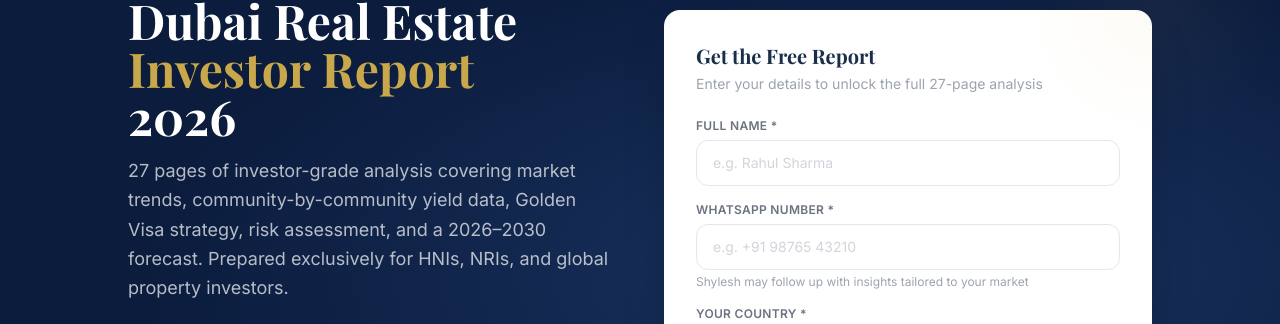
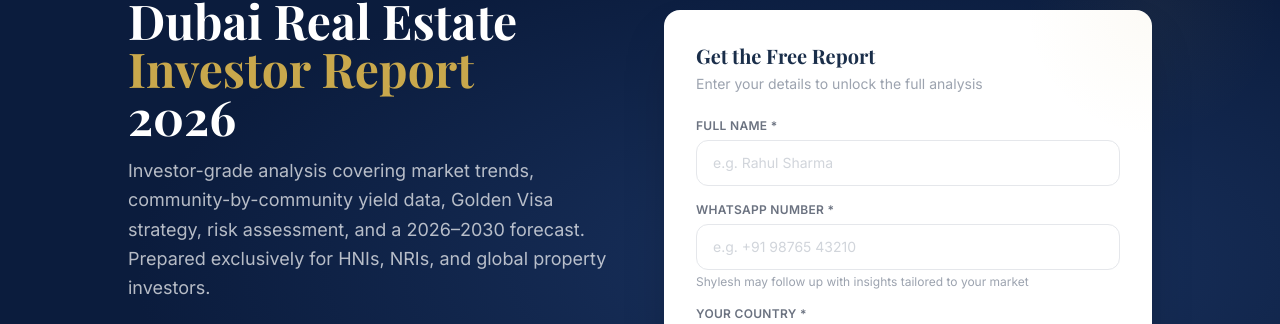
Before and after one commit to 1angshumanbiswas-ops/investdubai-demo, a Next.js app: page /investor-report in a window 1280 px wide. Shown: the part 223-547 px from the top of the page. Built offline with nearby package versions, Linux system fonts and the light colour scheme; no server answers; a web font is replaced by a local one.

Commit message:
fix: remove inaccurate page count from investor report copy

```diff
--- a/app/investor-report/page.tsx
+++ b/app/investor-report/page.tsx
@@ -102,7 +102,7 @@ export default function InvestorReportPage() {
               2026
             </h1>
             <p className="text-white/70 text-lg mb-6 leading-relaxed">
-              27 pages of investor-grade analysis covering market trends, community-by-community yield data, Golden Visa strategy, risk assessment, and a 2026–2030 forecast. Prepared exclusively for HNIs, NRIs, and global property investors.
+              Investor-grade analysis covering market trends, community-by-community yield data, Golden Visa strategy, risk assessment, and a 2026–2030 forecast. Prepared exclusively for HNIs, NRIs, and global property investors.
             </p>
 
             {/* Stats row */}
@@ -160,7 +160,7 @@ export default function InvestorReportPage() {
             ) : (
               <div className="bg-white rounded-2xl p-8 shadow-2xl">
                 <h2 className="font-display text-navy text-xl font-bold mb-1">Get the Free Report</h2>
-                <p className="text-gray-400 text-sm mb-6">Enter your details to unlock the full 27-page analysis</p>
+                <p className="text-gray-400 text-sm mb-6">Enter your details to unlock the full analysis</p>
 
                 <div className="space-y-4">
                   <div>
--- a/components/ExitIntentPopup.tsx
+++ b/components/ExitIntentPopup.tsx
@@ -84,7 +84,7 @@ export default function ExitIntentPopup() {
             Wait — don't leave empty-handed
           </h2>
           <p className="text-white/60 text-sm mt-1">
-            Get the free 27-page Dubai Real Estate Investor Report 2026 — used by HNIs and NRIs
+            Get the free Dubai Real Estate Investor Report 2026 — used by HNIs and NRIs
             to make smarter property decisions.
           </p>
         </div>
--- a/components/ReportLeadMagnet.tsx
+++ b/components/ReportLeadMagnet.tsx
@@ -83,7 +83,7 @@ export default function ReportLeadMagnet({ variant = 'full', sourceTag = 'site'
           </div>
           <div>
             <p className="text-white font-semibold text-sm">Free Investor Report</p>
-            <p className="text-white/50 text-xs">Dubai Real Estate 2026 · 27 pages</p>
+            <p className="text-white/50 text-xs">Dubai Real Estate 2026</p>
           </div>
         </div>
         <div className="space-y-2.5">
@@ -158,7 +158,7 @@ export default function ReportLeadMagnet({ variant = 'full', sourceTag = 'site'
         <div>
           <div className="inline-flex items-center gap-2 bg-gold/20 border border-gold/30 rounded-full px-3 py-1 mb-4">
             <span className="w-1.5 h-1.5 rounded-full bg-gold" />
-            <span className="text-gold text-xs font-semibold uppercase tracking-widest">Free · 27 Pages · June 2026</span>
+            <span className="text-gold text-xs font-semibold uppercase tracking-widest">Free · June 2026</span>
           </div>
           <h2 className="font-display text-white text-3xl lg:text-4xl font-bold mb-3">
             Dubai Real Estate<br />
```
